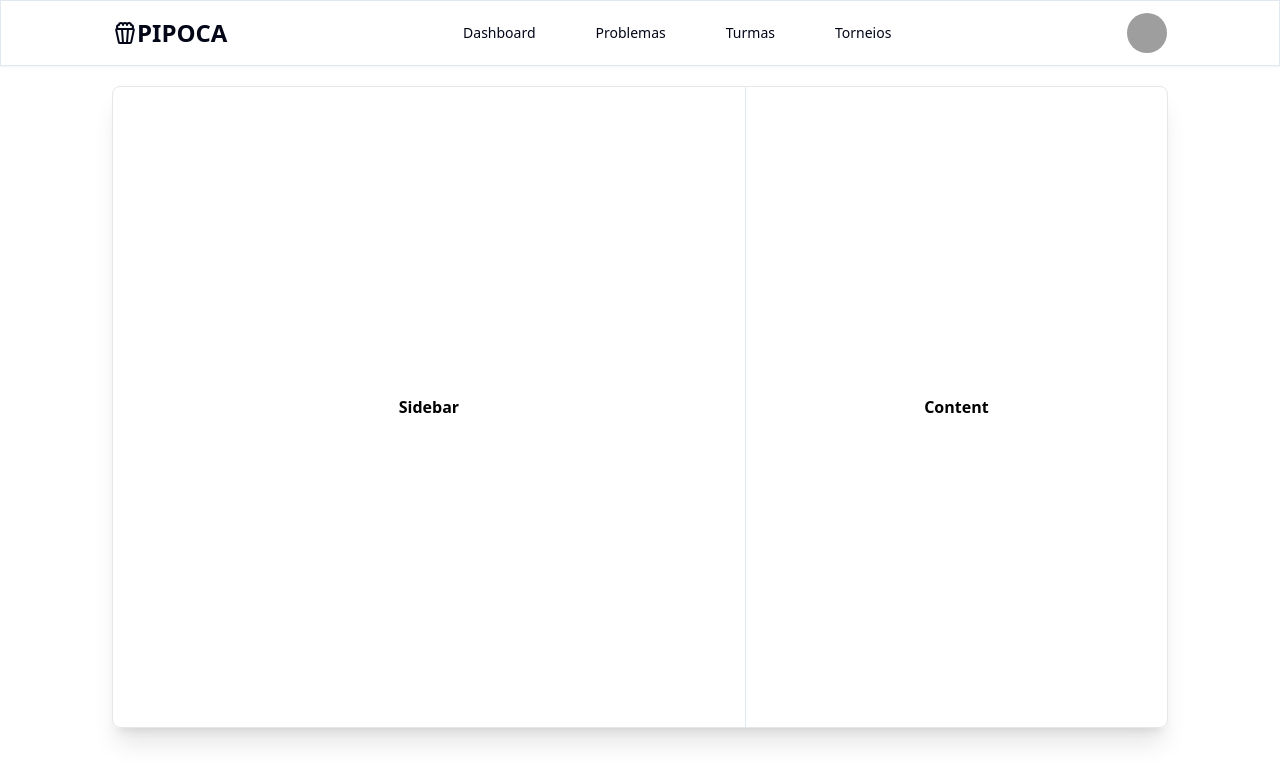
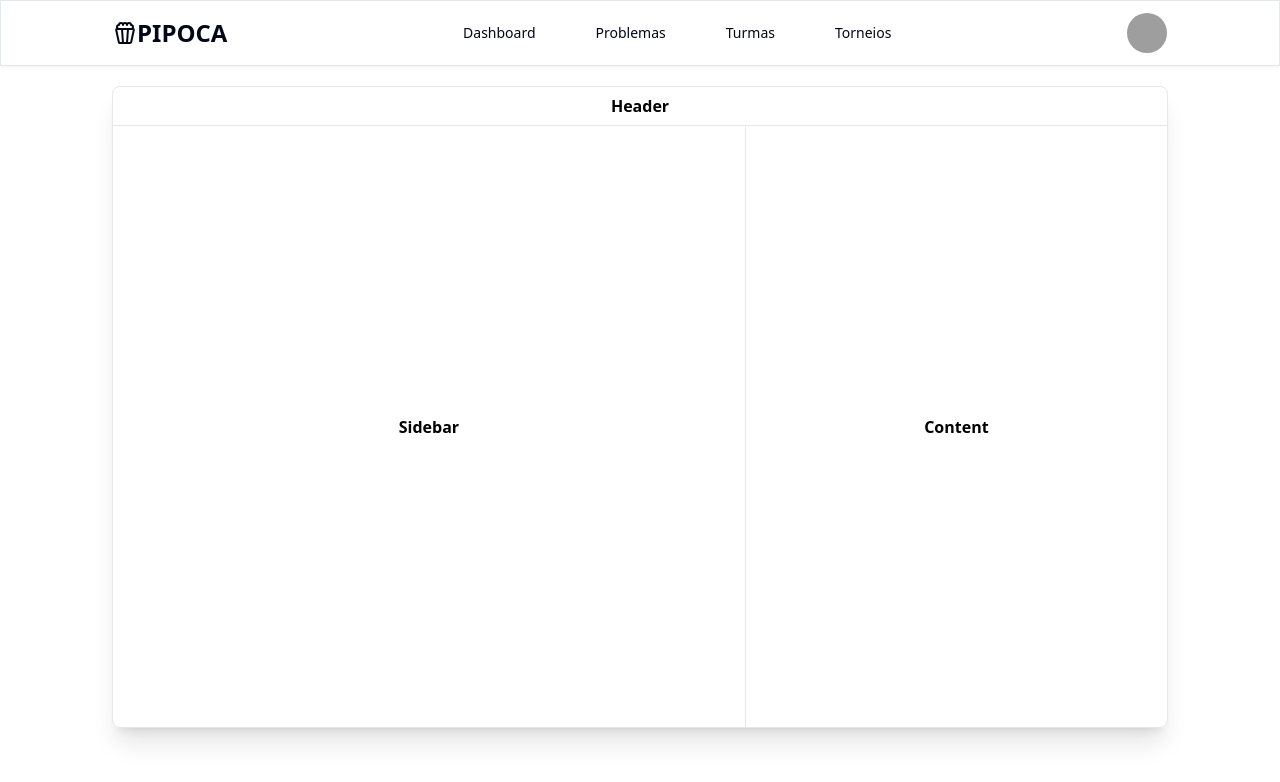
Before and after one commit to alcides07/pipoca, a React (Vite) app in the folder frontend/: page /problema/1/responde in a window 1280 px wide. Shown: the top 782 px of the page. Built offline with nearby package versions, Linux system fonts and the light colour scheme; grey boxes are pictures that could not be loaded.

Commit message:
fiz: ajusta estrutura da tela de responder problema (#352)

```diff
--- a/frontend/src/pages/Problema/Responder/index.tsx
+++ b/frontend/src/pages/Problema/Responder/index.tsx
@@ -11,7 +11,15 @@ import {
 function Responder({ children }: ExamplesLayoutProps) {
   return (
     <div className="mx-28 my-5 overflow-hidden rounded-[0.5rem] border bg-background shadow-md md:shadow-xl">
-      <ResizablePanelGroup direction="horizontal" className="min-h-[80vh]">
+      <ResizablePanelGroup direction="vertical" className="min-h-[80vh]">
+        <ResizablePanel defaultSize={6}>
+          <div className="flex h-full items-center justify-center p-2">
+            <span className="font-semibold">Header</span>
+          </div>
+        </ResizablePanel>
+        <ResizableHandle />
+        <ResizablePanel defaultSize={94}>
+          <ResizablePanelGroup direction="horizontal" className="min-h-[200px]">
             <ResizablePanel defaultSize={60}>
               <div className="flex h-full items-center justify-center p-6">
                 <span className="font-semibold">Sidebar</span>
@@ -24,6 +32,8 @@ function Responder({ children }: ExamplesLayoutProps) {
               </div>
             </ResizablePanel>
           </ResizablePanelGroup>
+        </ResizablePanel>
+      </ResizablePanelGroup>
     </div>
   );
 }
```
Lines whose indentation alone changed are shown as unchanged.
